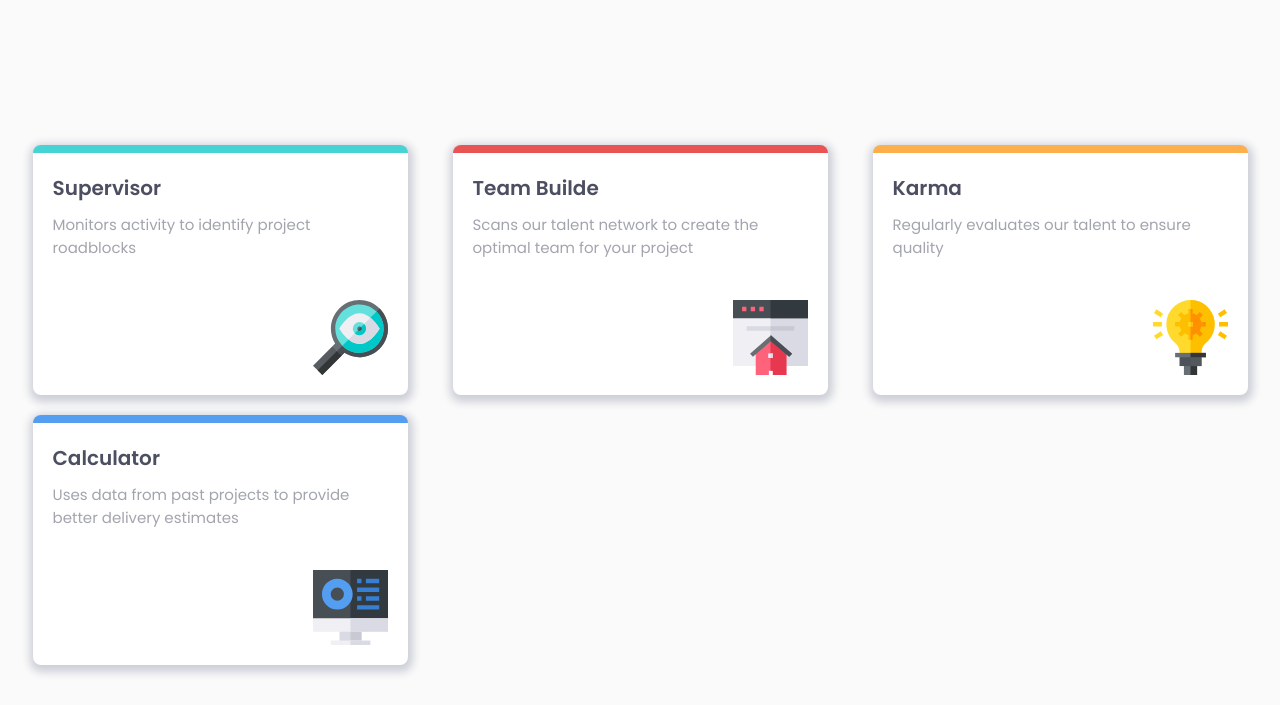
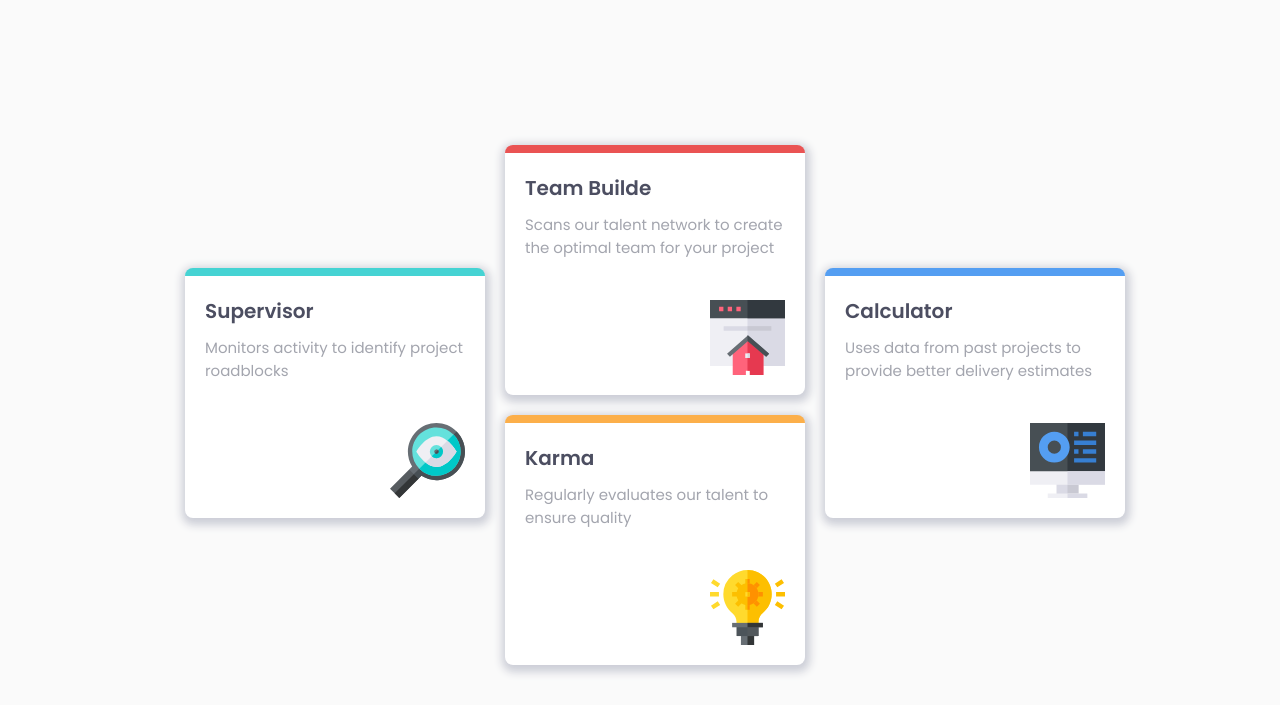
Before and after one commit to orellana179/github.io.section4Cards, a plain HTML site: page index.html in a window 1280 px wide. Shown: the part 225-930 px from the top of the page. Drawn offline with Linux system fonts and the light colour scheme.

Commit message:
Corregimos el ultimo Media Query

```diff
--- a/css/index.css
+++ b/css/index.css
@@ -103,8 +103,34 @@ main{
 @media screen and (min-width:650px) {
     .section-card{
         display: grid;
-        grid-template-columns: repeat(auto-fit, minmax(30rem, 1fr));
-        grid-auto-rows: 25rem;
+        grid-template-columns: repeat(auto-fit, minmax(300px, 1fr));
+        grid-auto-rows: 250px;
         gap: 20px;
     }
 }
+@media screen and (min-width:950px) {
+    .section-card{
+        place-self: center;
+        width: 950px;
+        display: grid;
+        grid-template-columns: repeat(3,300px);
+        grid-template-rows: repeat(2,250px);
+        gap: 20px;
+        grid-template-areas: "left top right"
+                                "left buttom right";
+    }
+    .supervisor{
+        grid-area: left;
+        align-self: center;
+    }
+    .teamBuilde{
+        grid-area: top;
+    }
+    .karma{
+        grid-area: buttom;
+    }
+    .calculator{
+        grid-area: right;
+        align-self: center;
+    }
+}
```
